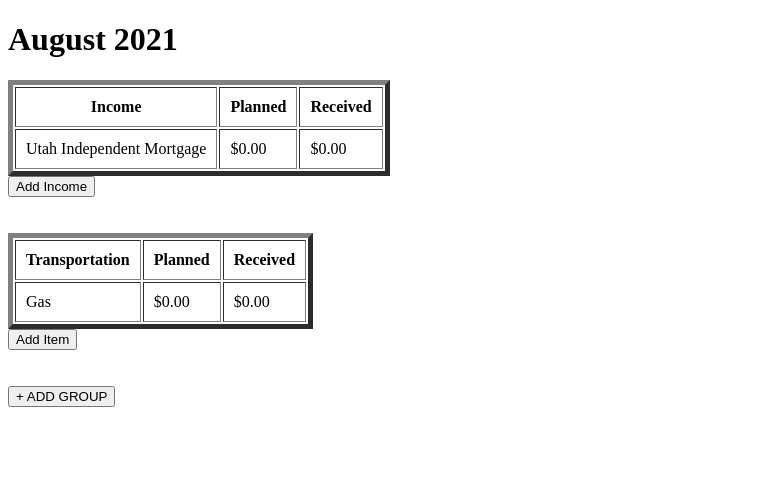
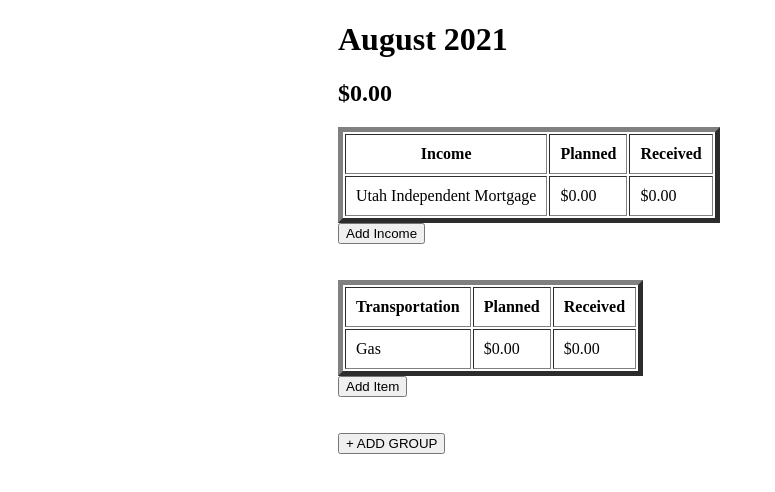
Before and after one commit to aaronjpotter93/BigBen, a plain HTML site: page index.html in a window 1280 px wide. Shown: the whole page, without its empty margins (0-775 px from the left). Drawn offline with Linux system fonts and the light colour scheme.

Commit message:
commiting recent changes

```diff
--- a/index.html
+++ b/index.html
@@ -10,7 +10,10 @@
 
     </head>
     <body>
+        <div class="content">
+        <div id="header">
         <h1>August 2021</h1>
+        </div>
         <table border="5" cellpadding="10" cellspacing="2" contenteditable="true" id="myTable">
             <tr>
                 <th>Income</th>
@@ -19,7 +22,7 @@
             </tr>
             <tr>
                 <td>Utah Independent Mortgage</td>
-                <td>$0.00</td>
+                <td id="firstCell">$0.00</td>
                 <td>$0.00</td>
             </tr>
 
@@ -51,8 +54,6 @@
         <br>
         <br>
         <button type="button" onclick="addTable()">+ ADD GROUP</button>
-
-
-
+        </div>
     </body>
 </html>
--- a/script1.js
+++ b/script1.js
@@ -70,4 +70,24 @@ function addTable() {
 
     myDiv.appendChild(button);
     tableNum++;
+
 }
+
+window.onload = function() {
+    var x = document.getElementById("firstCell").innerText;
+    console.log(x);
+    var budgetTotal = document.createElement('h2');
+    budgetTotal.innerHTML = x;
+    var headerDiv = document.getElementById("header");
+    headerDiv.appendChild(budgetTotal);
+
+    var myTable = document.getElementById("myTable");
+
+    myTable.addEventListener("input", function() {
+        console.log("contenteditable element changed");
+        var y = document.getElementById(this);
+        console.log(y)
+        budgetTotal.innerHTML = y;
+        console.log(y)
+    });
+}
```
